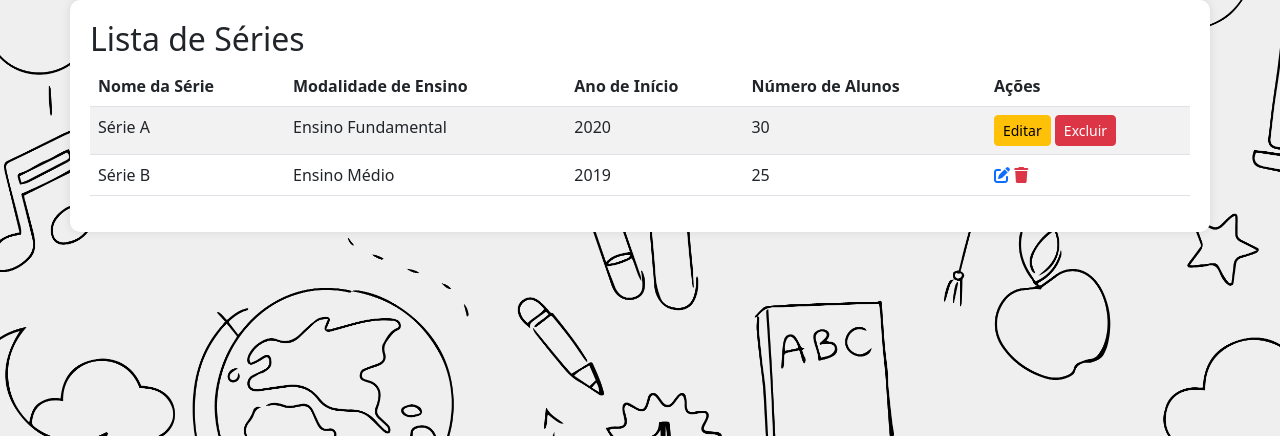
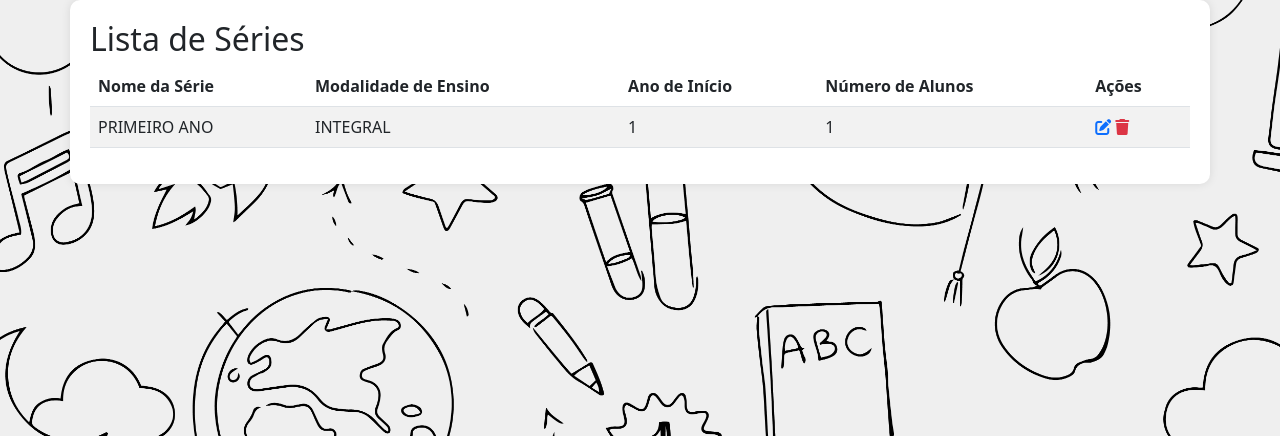
Before and after one commit to gylmonteiro/projeto_agendamentos_espe-os_escolares, a Django app: page /turmas/lista_turmas/ in a window 1280 px wide. Shown: the part 118-554 px from the top of the page. Run offline with Django 4.2, Linux system fonts and the light colour scheme; tables that the repository leaves empty hold one stand-in row (values such as "Sample post").

Commit message:
feat: criado a listagem das turmas da escola

```diff
--- a/turmas/templates/listagem_turmas.html
+++ b/turmas/templates/listagem_turmas.html
@@ -1,63 +1,18 @@
 {% extends "bases/base.html" %}
 
 {% load static %}
-
-
-
-
 
 {% block 'head' %}
 
 <link rel="stylesheet" href="https://cdnjs.cloudflare.com/ajax/libs/font-awesome/6.0.0-beta3/css/all.min.css">
 
-
 {% endblock 'head' %}
-
-
-
 
 
 
 {% block 'conteudo' %}
 
-{% comment %} <div class="container">
-    <h2>Lista de Séries Educacionais</h2>
 
-    <table class="table">
-        <thead>
-            <tr>
-                <th>Nome da Série</th>
-                <th>Modalidade de Ensino</th>
-                <th>Ano de Início</th>
-                <th>Número de Alunos</th>
-                <th>Ações</th>
-            </tr>
-        </thead>
-        <tbody>
-            <tr>
-                <td>1ª Série</td>
-                <td>Ensino Fundamental</td>
-                <td>2023</td>
-                <td>25</td>
-                <td>
-                    <i class="fas fa-edit text-primary"></i>
-                    <i class="fas fa-trash text-danger"></i>
-                </td>
-            </tr>
-            <tr>
-                <td>5ª Série</td>
-                <td>Ensino Fundamental</td>
-                <td>2023</td>
-                <td>30</td>
-                <td>
-                    <i class="fas fa-edit text-primary"></i>
-                    <i class="fas fa-trash text-danger"></i>
-                </td>
-            </tr>
-            <!-- Adicione mais linhas conforme necessário -->
-        </tbody>
-    </table>
-</div> {% endcomment %}
 
 <div class="container">
     <h2>Lista de Séries</h2>
@@ -73,29 +28,18 @@
         </thead>
         <tbody>
             <!-- Linha 1 -->
+            {% for turma  in turmas %}
             <tr>
-                <td>Série A</td>
-                <td>Ensino Fundamental</td>
-                <td>2020</td>
-                <td>30</td>
-                <td>
-                    <a href="#" class="btn btn-warning btn-sm">Editar</a>
-                    <a href="#" class="btn btn-danger btn-sm">Excluir</a>
-                </td>
-            </tr>
-
-            <!-- Linha 2 -->
-            <tr>
-                <td>Série B</td>
-                <td>Ensino Médio</td>
-                <td>2019</td>
-                <td>25</td>
+                <td>{{turma.get_serie_display}}</td>
+                <td>{{turma.get_modalidade_display}}</td>
+                <td>{{turma.ano_inicio}}</td>
+                <td>{{turma.numero_alunos}}</td>
                 <td>
                     <i class="fas fa-edit text-primary"></i>
                     <i class="fas fa-trash text-danger"></i>
                 </td>
             </tr>
-
+            {% endfor %}
             <!-- Adicione mais linhas conforme necessário -->
         </tbody>
     </table>
--- a/turmas/views.py
+++ b/turmas/views.py
@@ -16,5 +16,7 @@ def turmas(request):
         return redirect("cadastrar_turmas")
 
 def turmas_detalhes(request):
+
+    turmas = Turma.objects.all()
     if request.method == "GET":
-        return render(request,"listagem_turmas.html")
+        return render(request,"listagem_turmas.html", {'turmas': turmas})
```
